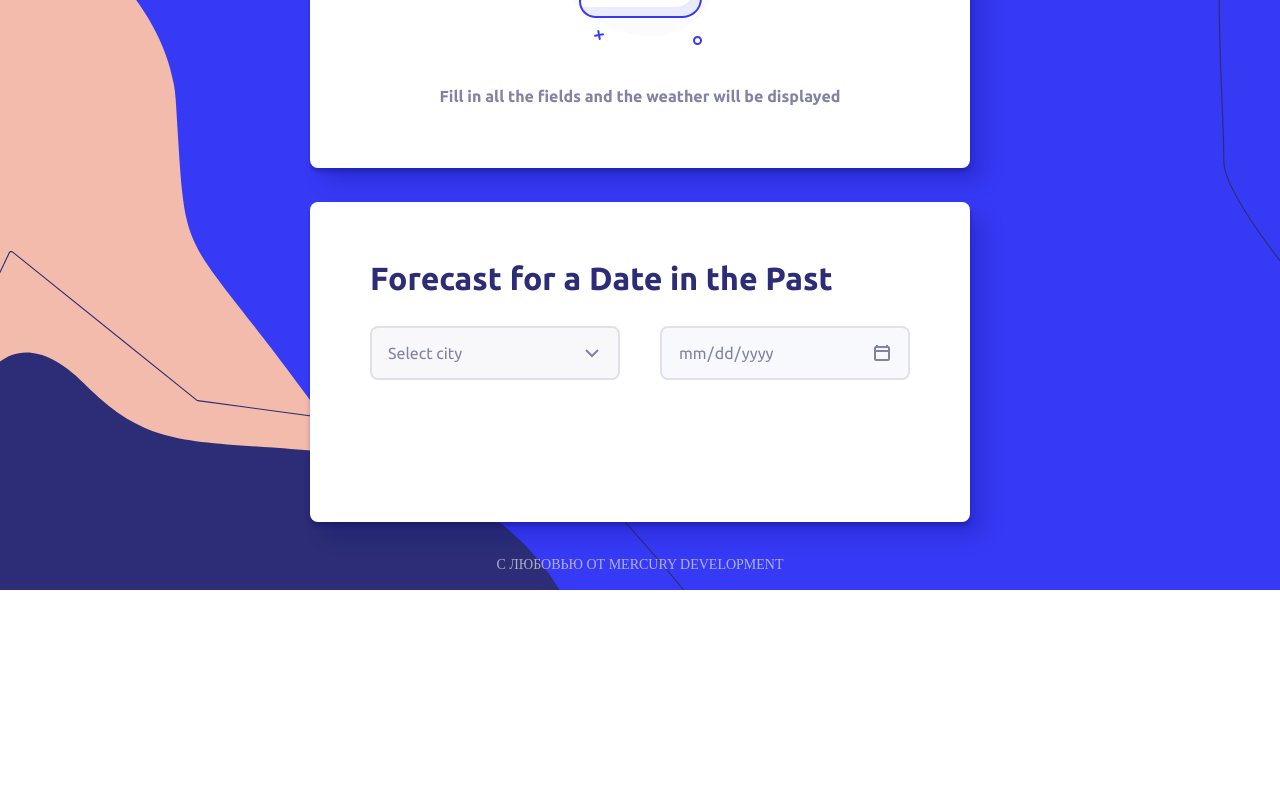
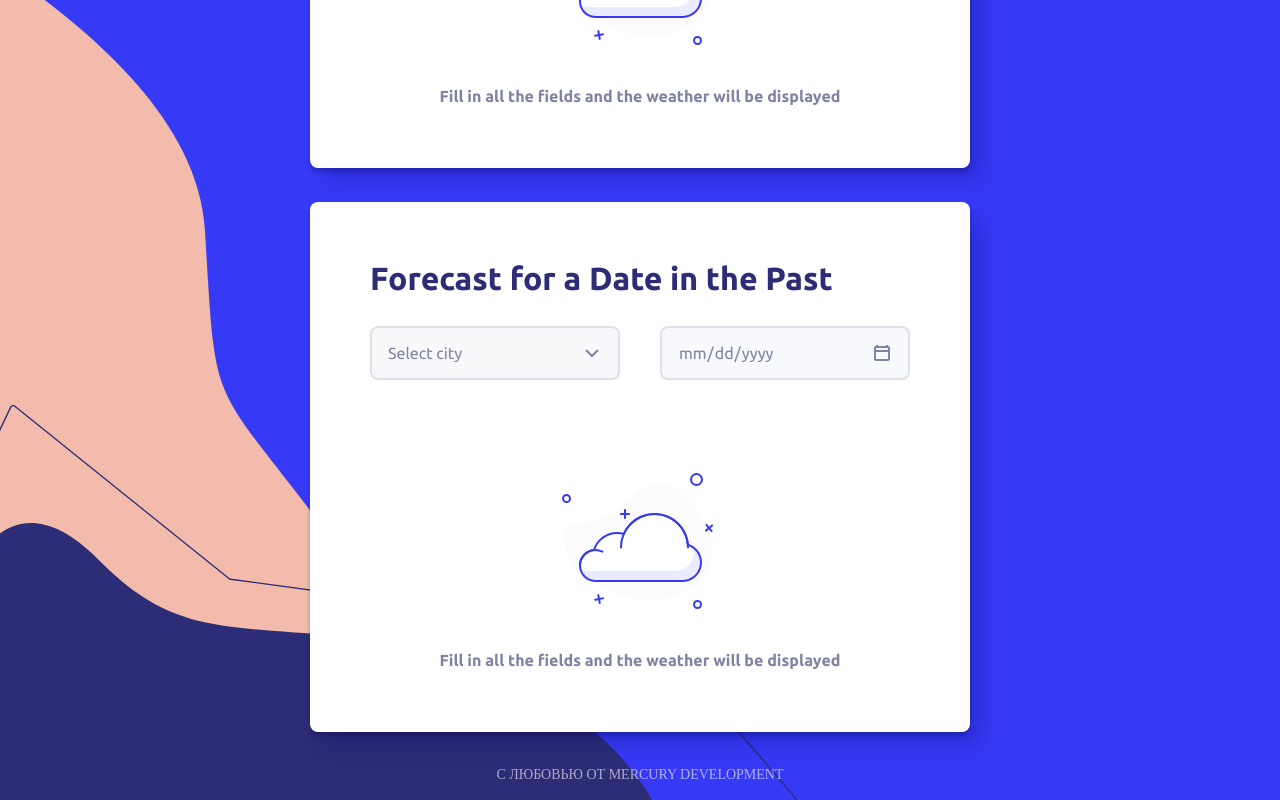
Before and after one commit to KonstaKozh/weather-forecast, a React (Create React App) app: page / in a window 1280 px wide. Shown: the part 679-1479 px from the top of the page. Before the commit the page ends 1269 px from the top, so only its background shows below. Built offline with nearby package versions, Linux system fonts and the light colour scheme.

Commit message:
edit ForecastOneDay.tsx

```diff
--- a/src/components/ForecastCardList/ForecastCardList.tsx
+++ b/src/components/ForecastCardList/ForecastCardList.tsx
@@ -6,13 +6,6 @@ import {WeatherForecastContext} from "../../context/weatherForecast/weatherForec
 export const ForecastCardList: React.FunctionComponent = () => {
     const {loading, weathers, selectedCity} = useContext(WeatherForecastContext)
     let [count, setCount] = useState(0);
-
-    if (count < 0) {
-        count = 0
-    }
-    if (count > 4) {
-        count = 4
-    }
     const weathersThree = weathers.slice(count, count + 3)
 
     return (
@@ -25,7 +18,7 @@ export const ForecastCardList: React.FunctionComponent = () => {
                             {(count === 0)
                                 ? null
                                 : <button className='weather-card-list__arrow-left'
-                                onClick={() => setCount(count - 1)}/>
+                                          onClick={() => setCount(count - 1)}/>
                             }
 
                             {weathersThree.map((card: any) => (<ForecastCardItem cardInfo={card} key={card.dt}/>))}
@@ -36,7 +29,6 @@ export const ForecastCardList: React.FunctionComponent = () => {
                             }
                         </>
                     }
-
                 </div>
                 : <div className='weather-card-blank'>
                     <p className='weather-card-blank__p'>Fill in all the fields and the weather will be displayed</p>
--- a/src/components/ForecastOneDay/ForecastOneDay.css
+++ b/src/components/ForecastOneDay/ForecastOneDay.css
@@ -1,3 +1,3 @@
-.weather-card-blank-oneday {
-    display: none;
-}
+/*.weather-card-blank-oneday {*/
+/*    display: none;*/
+/*}*/
--- a/src/components/ForecastOneDay/ForecastOneDay.tsx
+++ b/src/components/ForecastOneDay/ForecastOneDay.tsx
@@ -1,19 +1,29 @@
-import React from "react"
+import React, {useContext} from "react"
 import {ForecastCardItem} from "../ForecastCardItem/ForecastCardItem"
-import {SelectedDate} from "../SelectDate/SelectDate";
+import {SelectDate} from "../SelectDate/SelectDate";
 import {SelectCity} from "../SelectCity/SelectCity";
 import './ForecastOneDay.css'
+import {WeatherForecastContext} from "../../context/weatherForecast/weatherForecastContext";
 
 export const ForecastOneDay: React.FunctionComponent = () => {
-    return <div className='forecast-container'>
-        <h2 className='forecast-container__h2'>Forecast for a Date in the Past</h2>
-        <form action="#" className='form-box'>
-            <SelectCity />
-            <SelectedDate />
-        </form>
-        {/*<ForecastCardItem/>*/}
-        <div className='weather-card-blank weather-card-blank-oneday'>
-            <p className='weather-card-blank__p'>Fill in all the fields and the weather will be displayed</p>
+    const {loading, weathers, selectedCity, selectedDate} = useContext(WeatherForecastContext)
+    const weatherOne = weathers[0]
+    console.log(weathers, weatherOne)
+
+    return (
+        <div className='forecast-container'>
+            <h2 className='forecast-container__h2'>Forecast for a Date in the Past</h2>
+            <form action="#" className='form-box'>
+                <SelectCity/>
+                <SelectDate/>
+            </form>
+            {/*// @ts-ignore*/}
+            {selectedCity && selectedDate
+                ? <ForecastCardItem cardInfo={weatherOne} key={weatherOne.dt}/>
+                : <div className='weather-card-blank'>
+                    <p className='weather-card-blank__p'>Fill in all the fields and the weather will be displayed</p>
+                </div>
+            }
         </div>
-    </div>
+    )
 }
--- a/src/components/SelectDate/SelectDate.tsx
+++ b/src/components/SelectDate/SelectDate.tsx
@@ -2,21 +2,17 @@ import React, {useContext, useState} from "react"
 import './SelectDate.css'
 import {WeatherForecastContext} from "../../context/weatherForecast/weatherForecastContext"
 
-export const SelectedDate: React.FunctionComponent = () => {
+export const SelectDate: React.FunctionComponent = () => {
     const context = useContext(WeatherForecastContext)
     const [selectedDate, setDate] = useState(new Date())
-    // const month = () => {
-    //     if selectedDate.getMonth().len
-    // }
-    // const currentDate = `${selectedDate.getFullYear()}-0${selectedDate.getMonth()}-0${selectedDate.getDay()}`
     const currentDate = Date.now()
     // @ts-ignore
     const {selectedCity} = context;
 
 
     const handleDataSelect = (e: any) => {
-        const selectedDate = e.target.value
-        console.log('onChange', e, selectedDate, currentDate)
+        const selectedDate = e.target.valueAsNumber/1000
+        console.log('onChange', e, "selectedDate-", selectedDate, currentDate)
         // @ts-ignore
         context.fetchWeatherDate(selectedCity, selectedDate)
     }
--- a/src/context/weatherForecast/WeatherForecastState.tsx
+++ b/src/context/weatherForecast/WeatherForecastState.tsx
@@ -33,7 +33,7 @@ export const WeatherForecastState: React.FunctionComponent = ({children}) => {
     const fetchWeatherCity = async (city: { name?: string; id?: number; coordinates: any }) => {
         setLoading()
         const {lat, lon} = city.coordinates
-        const url: string = `https://api.openweathermap.org/data/2.5/onecall?lat=${lat}&lon=${lon}&appid=${keyAPI}`;
+        const url: string = `https://api.openweathermap.org/data/2.5/onecall?lat=${lat}&lon=${lon}&appid=${keyAPI}`
         const result = await fetch(url)
         const weathers = await result.json()
         weathers.daily.length = 7
@@ -55,22 +55,21 @@ export const WeatherForecastState: React.FunctionComponent = ({children}) => {
         })
     }
 
-    const fetchWeatherDate = async (city: { name?: string; id?: number; coordinates: any }) => {
+    const fetchWeatherDate = async (city: { name?: string; id?: number; coordinates: any }, date: number) => {
         setLoading()
         const {lat, lon} = city.coordinates
-        const url: string = `https://api.openweathermap.org/data/2.5/onecall?lat=${lat}&lon=${lon}&appid=${keyAPI}`;
+        console.log(city, date)
+        const url: string = `https://api.openweathermap.org/data/2.5/onecall/timemachine?lat=${lat}&lon=${lon}&dt={date}&appid=${keyAPI}`
         const result = await fetch(url)
-        const weathers = await result.json()
-        weathers.daily.length = 7
+        const weather = await result.json()
         const selectedCity = city
-        console.log(weathers.daily[0].weather[0].icon, selectedCity)
-        console.log(weathers)
+        console.log("weather-", weather, result)
 
         // setData(data.daily)
         //@ts-ignore
         dispatch({
             type: GET_WEATHERS,
-            payload: weathers.daily
+            payload: weather
         })
 
         // @ts-ignore
@@ -80,24 +79,23 @@ export const WeatherForecastState: React.FunctionComponent = ({children}) => {
         })
     }
 
-
-
     const clearWeathers = () => {
         console.log("clear_weather");
         //@ts-ignore
-        return dispatch({type: CLEAR_WEATHERS})}
+        return dispatch({type: CLEAR_WEATHERS})
+    }
 
-        //@ts-ignore
+    //@ts-ignore
     const setLoading = () => dispatch({type: SET_LOADING})
 
     const {selectedCity, selectedDate, loading, weathers} = state
 
     return (
         <WeatherForecastContext.Provider
-            value = {{
-            setLoading, fetchWeatherCity, clearWeathers,
+            value={{
+                setLoading, fetchWeatherCity, fetchWeatherDate, clearWeathers,
                 selectedCity, selectedDate, loading, weathers
-        }}>
+            }}>
             {children}
         </WeatherForecastContext.Provider>
     )
```
